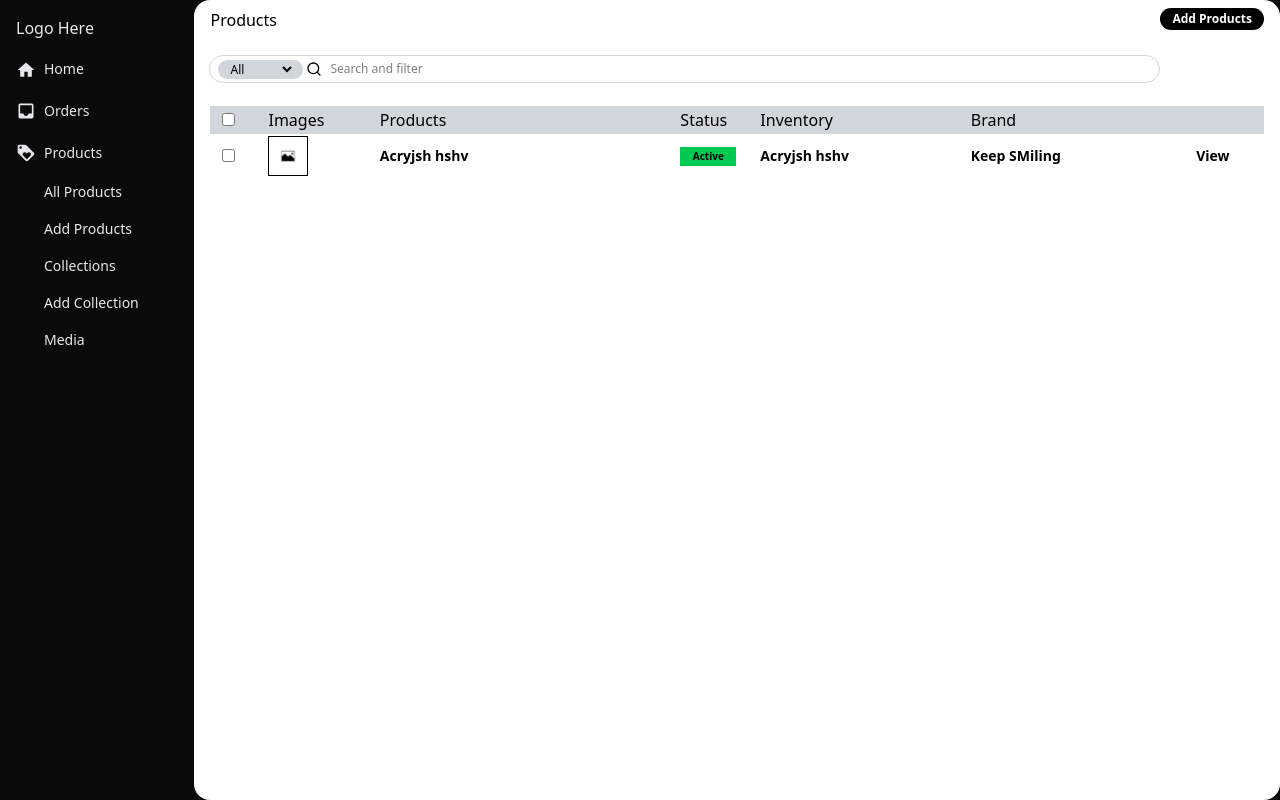
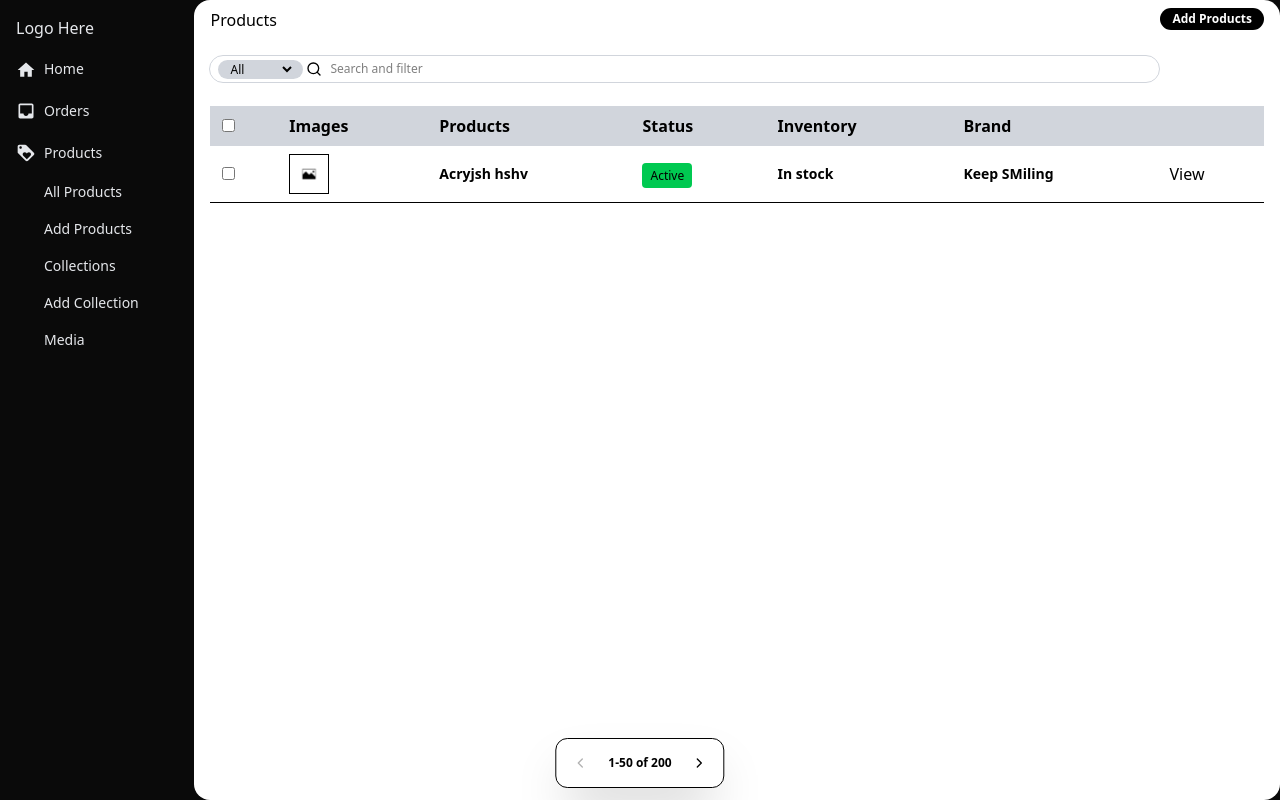
Before and after one commit to Fassam-Khan/ecommerce-, a Next.js app: page /admin/products in a window 1280 px wide. Built offline with nearby package versions, Linux system fonts and the light colour scheme.

Commit message:
today work done

```diff
--- a/components/UI/TableMy.jsx
+++ b/components/UI/TableMy.jsx
@@ -1,65 +1,124 @@
-import Image from 'next/image'
-import Link from 'next/link'
-import React from 'react'
+"use client";
+
+import { useState } from "react";
+import Image from "next/image";
+import Link from "next/link";
+import { ChevronLeft, ChevronRight } from "lucide-react";
 
 const TableMy = () => {
+  const [page, setPage] = useState(1);
+
+  // Records displayed per page
+  const limit = 50;
+
+  // Example: total products in your database
+  const totalProducts = 200;
+
+  const totalPages = Math.ceil(totalProducts / limit);
+
+  const initial = (page - 1) * limit + 1;
+  const final = Math.min(page * limit, totalProducts);
+
+  const increment = () => {
+    if (page < totalPages) {
+      setPage((prev) => prev + 1);
+    }
+  };
+
+  const decrement = () => {
+    if (page > 1) {
+      setPage((prev) => prev - 1);
+    }
+  };
+
   return (
-        <div>
-            <table className='rounded-2xl w-full '>
-                <thead className='bg-[#D1D5DC] '>
-                    <tr className='rounded-md'>
-                        <td className='w-[2%] px-3 py-0.5 '><input type="checkbox" /></td>
-                        <td className='w-[6%] px-3 py-0.5 '>Images</td>
-                        <td className='w-[20%] px-3 py-0.5 '>Products</td>
-                        <td className='w-[2%] px-3 py-0.5 '>Status</td>
-                        <td className='w-[14%] px-3 py-0.5 '>Inventory</td>
-                        <td className='w-[15%] px-3 py-0.5 '>Brand</td>
-                        <td className='w-[5%] px-3 py-0.5 '></td>
-
+    <div className="w-full">
+      <table className="w-full rounded-2xl">
+        <thead className="bg-[#D1D5DC]">
+          <tr>
+            <th className="px-3 py-2 text-left">
+              <input type="checkbox" />
+            </th>
+            <th className="px-3 py-2 text-left">Images</th>
+            <th className="px-3 py-2 text-left">Products</th>
+            <th className="px-3 py-2 text-left">Status</th>
+            <th className="px-3 py-2 text-left">Inventory</th>
+            <th className="px-3 py-2 text-left">Brand</th>
+            <th className="px-3 py-2 text-left"></th>
           </tr>
         </thead>
 
         <tbody>
+          {/* Example row — replace with your mapped product data */}
+          <tr className="border-b">
+            <td className="px-3 py-2">
+              <input type="checkbox" />
+            </td>
 
-
-
-                    <tr>
-                        <td className='w-[30px] px-3 py-0.5 '><input type="checkbox" /></td>
-                        <td className='w-[7%] px-3 py-0.5 '>
-                            <div className='border flex just-fy-center items-center w-[40px] h-[40px]'>
-                                <Image src={'/imageholder.png'} width={40} height={40} />
+            <td className="px-3 py-2">
+              <div className="flex h-10 w-10 items-center justify-center border">
+                <Image
+                  src="/imageholder.png"
+                  alt="Product"
+                  width={40}
+                  height={40}
+                />
               </div>
             </td>
-                        <td className=' px-3 py-0.5 '>
-                            <Link href={'/admin/products'}>
-                                <p className='text-sm font-semibold'>Acryjsh hshv</p>
-                            </Link>
-                        </td>
-                        <td className=' px-3 py-0.5   '>
-                            <div className='bg-green-500 px-2 py-0.5 flex justify-center items-center'>
-                                <p className='text-[10px] font-semibold'>Active</p>
-                            </div>
 
-                        </td>
-                        <td className=' px-3 py-0.5 '>
-                                <p className='text-sm font-semibold'>Acryjsh hshv</p>
-                        </td>
-                        <td className=' px-3 py-0.5 '>
-                                <p className='text-sm font-semibold'>Keep SMiling</p>
-                        </td>
-                        <td className=' px-3 py-0.5 '>
-                            <Link href={'/admin/products'}>
-                                <p className='text-sm font-semibold'>View</p>
+            <td className="px-3 py-2">
+              <Link href="/admin/products">
+                <p className="text-sm font-semibold">Acryjsh hshv</p>
               </Link>
             </td>
 
+            <td className="px-3 py-2">
+              <span className="rounded bg-green-500 px-2 py-1 text-xs">
+                Active
+              </span>
+            </td>
 
+            <td className="px-3 py-2">
+              <p className="text-sm font-semibold">In stock</p>
+            </td>
+
+            <td className="px-3 py-2">
+              <p className="text-sm font-semibold">Keep SMiling</p>
+            </td>
+
+            <td className="px-3 py-2">
+              <Link href="/admin/products">View</Link>
+            </td>
           </tr>
         </tbody>
       </table>
 
+      {/* Pagination footer */}
+      <div className="fixed bottom-3 left-1/2 -translate-x-1/2 rounded-xl border bg-white p-2 shadow-2xl">
+        <div className="flex items-center gap-3">
+          <button
+            onClick={decrement}
+            disabled={page === 1}
+            className="flex cursor-pointer items-center justify-center rounded-full p-2 hover:bg-gray-200 disabled:cursor-not-allowed disabled:opacity-30"
+          >
+            <ChevronLeft className="h-4 w-4" />
+          </button>
+
+          <p className="whitespace-nowrap text-xs font-semibold">
+            {totalProducts === 0 ? 0 : initial}-{final} of {totalProducts}
+          </p>
+
+          <button
+            onClick={increment}
+            disabled={page === totalPages || totalPages === 0}
+            className="flex cursor-pointer items-center justify-center rounded-full p-2 hover:bg-gray-200 disabled:cursor-not-allowed disabled:opacity-30"
+          >
+            <ChevronRight className="h-4 w-4" />
+          </button>
         </div>
-    )
-}
+      </div>
+    </div>
+  );
+};
 
-export default TableMy
+export default TableMy;
```
Lines whose indentation alone changed are shown as unchanged.
